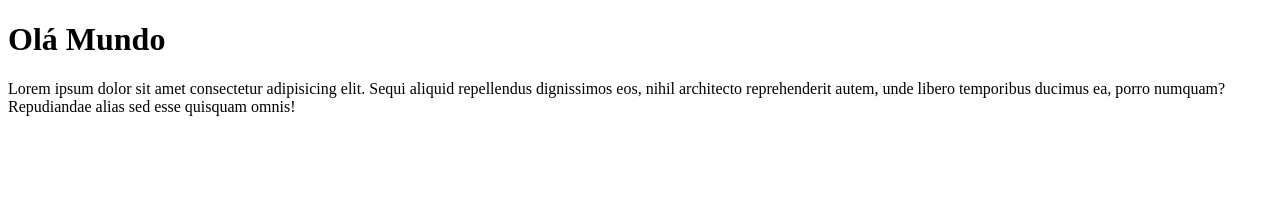
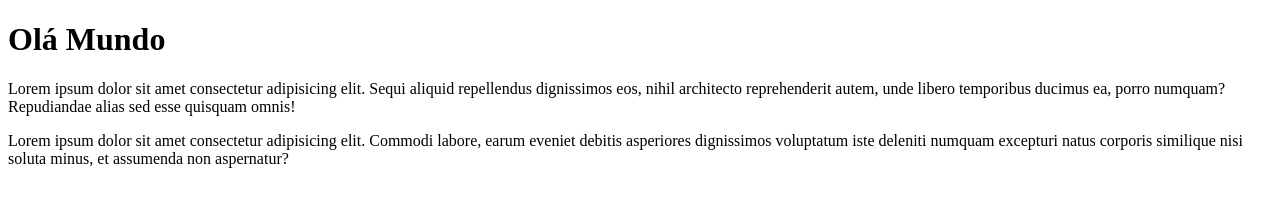
Before and after one commit to filipebina/Ola-Mundo, a plain HTML site: page site_exemplo/index.html in a window 1280 px wide. Drawn offline with Linux system fonts and the light colour scheme.

Commit message:
adicionei um paragrafo

```diff
--- a/site_exemplo/index.html
+++ b/site_exemplo/index.html
@@ -8,5 +8,6 @@
 <body>
     <h1>Olá Mundo</h1>
     <p>Lorem ipsum dolor sit amet consectetur adipisicing elit. Sequi aliquid repellendus dignissimos eos, nihil architecto reprehenderit autem, unde libero temporibus ducimus ea, porro numquam? Repudiandae alias sed esse quisquam omnis!</p>
+    <p>Lorem ipsum dolor sit amet consectetur adipisicing elit. Commodi labore, earum eveniet debitis asperiores dignissimos voluptatum iste deleniti numquam excepturi natus corporis similique nisi soluta minus, et assumenda non aspernatur?</p>
 </body>
 </html>
```
